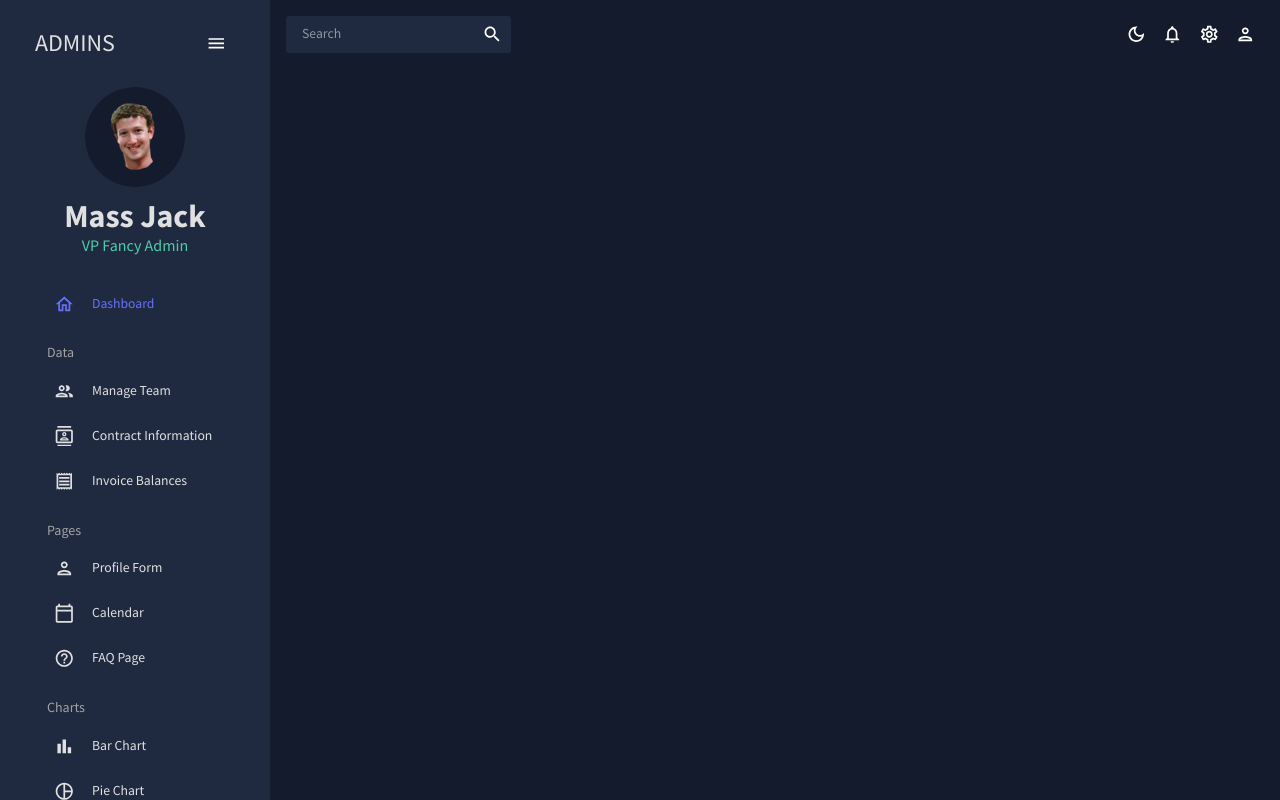
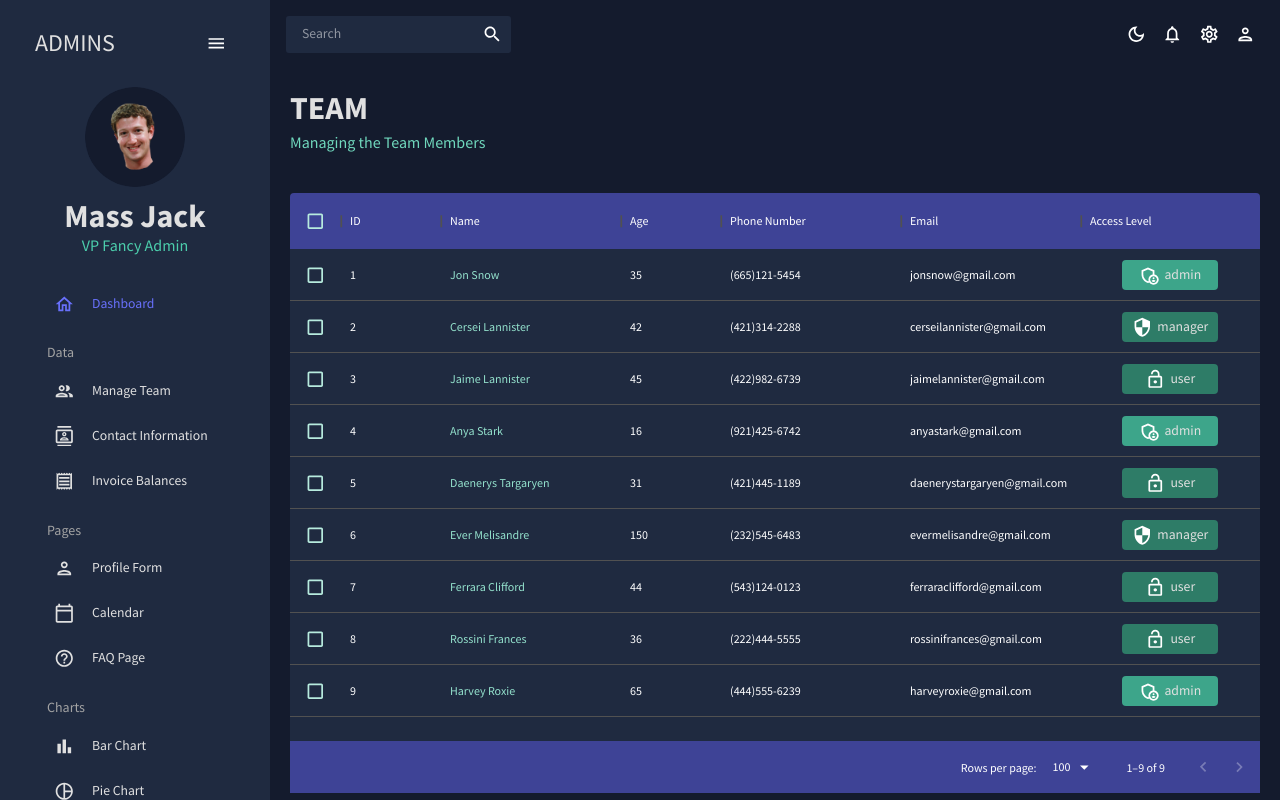
Before and after one commit to massjack1/admin-dashboard, a React (Create React App) app: page /team in a window 1280 px wide. Built offline with nearby package versions, Linux system fonts and the light colour scheme.

Commit message:
Create tables with MUI Data grid

```diff
--- /dev/null
+++ b/src/scenes/contacts/index.jsx
@@ -0,0 +1,97 @@
+import { Box } from "@mui/material";
+import { DataGrid, GridToolbar } from "@mui/x-data-grid";
+import { tokens } from "../../theme";
+import { mockDataContacts } from "../../data/mockData";
+import { useTheme } from "@mui/material";
+import Header from "../../components/Header";
+
+const Contacts = () => {
+  const theme = useTheme();
+  const colors = tokens(theme.palette.mode);
+
+  const columns = [
+    { field: "id", headerName: "ID", flex: 0.5 },
+    { field: "registrarId", headerName: "Registrar ID" },
+    {
+        field: "name",
+         headerName: "Name",
+          flex: 1,
+          cellClassName: "name-column--cell",
+        },
+        {
+            field: "age",
+             headerName: "Age",
+              type: "number",
+              headerAlign: "left",
+              align: "left",
+            },
+            {
+                field: "phone",
+                 headerName: "Phone Number",
+                 flex: 1,
+                },
+                {
+                    field: "email",
+                     headerName: "Email",
+                     flex: 1,
+                    },
+                    {
+                        field: "address",
+                         headerName: "Address",
+                         flex: 1,
+                        },
+                        {
+                            field: "city",
+                             headerName: "City",
+                             flex: 1,
+                            },
+                            {
+                                field: "zipCode",
+                                 headerName: "Zip Code",
+                                 flex: 1,
+                                },
+                    ];
+  return (
+    <Box m="20px">
+        <Header title="Contacts" subtitle="List of Contacts for Future Reference" />
+        <Box
+        m="40px 0 0 0"
+        height="75vh"
+        sx={{ "& .MuiDataGrid-root": {
+            border: "none",
+        },
+        "& .MuiDataGrid-cell": {
+            borderBottom: "none",
+        },
+        "& .name-column--cell": {
+            color:colors.greenAccent[300]
+        },
+        "& .MuiDataGrid-columnHeaders": {
+            backgroundColor: colors.blueAccent[700],
+            borderBottom: "none",
+        },
+        "& .MuiDataGrid-virtualScroller": {
+            backgroundColor: colors.primary[400],
+          },
+          "& .MuiDataGrid-footerContainer": {
+            borderTop: "none",
+            backgroundColor: colors.blueAccent[700],
+          },
+          "& .MuiCheckbox-root": {
+            color: `${colors.greenAccent[200]} !important`,
+          },
+          "& .MuiDataGrid-toolbarContainer .MuiButton-text": {
+            color: `${colors.grey[100]} !important`,
+          },
+        }}>
+            <DataGrid
+            rows={mockDataContacts}
+            columns={columns}
+            components={{ Toolbar: GridToolbar }}
+            />
+        </Box>
+    </Box>
+  );
+};
+
+export default Contacts;
--- a/src/scenes/dashboard/index.jsx
+++ b/src/scenes/dashboard/index.jsx
@@ -1,11 +1,19 @@
-import { Box } from "@mui/material";
+import { Box, Button, IconButton, Typography, useTheme } from "@mui/material";
 import Header from "../../components/Header";
+import { tokens } from "../../theme";
+
 const Dashboard = () => {
-    return <Box m="2px">
+    const theme = useTheme();
+  const colors = tokens(theme.palette.mode);
+
+    return (
+    <Box m="20px">
+        {/*Header*/}
         <Box display="flex" justifyContent="space-between" alignItems="center">
         <Header title="DASHBOARD" subtitle="Welcome to your dashboard" />
     </Box>
-    </Box>;
-}
+    </Box>
+    );
+};
 
 export default Dashboard;
--- a/src/scenes/global/Sidebar.jsx
+++ b/src/scenes/global/Sidebar.jsx
@@ -125,8 +125,8 @@
                         />
 
                         <Item
-                        title="Contract Information"
-                        to="/contracts"
+                        title="Contact Information"
+                        to="/contacts"
                         icon={<ContactsOutlinedIcon />}
                         selected={selected}
                         setSelected={setSelected}
--- /dev/null
+++ b/src/scenes/invoices/index.jsx
@@ -0,0 +1,83 @@
+import { Box, Typography, useTheme } from "@mui/material";
+import { DataGrid } from "@mui/x-data-grid";
+import { tokens } from "../../theme";
+import { mockDataInvoices } from "../../data/mockData";
+import Header from "../../components/Header";
+
+const Invoices = () => {
+  const theme = useTheme();
+  const colors = tokens(theme.palette.mode);
+  const columns = [
+    { field: "id", headerName: "ID" },
+    {
+      field: "name",
+      headerName: "Name",
+      flex: 1,
+      cellClassName: "name-column--cell",
+    },
+    {
+      field: "phone",
+      headerName: "Phone Number",
+      flex: 1,
+    },
+    {
+      field: "email",
+      headerName: "Email",
+      flex: 1,
+    },
+    {
+      field: "cost",
+      headerName: "Cost",
+      flex: 1,
+      renderCell: (params) => (
+        <Typography color={colors.greenAccent[500]}>
+          ${params.row.cost}
+        </Typography>
+      ),
+    },
+    {
+      field: "date",
+      headerName: "Date",
+      flex: 1,
+    },
+  ];
+
+  return (
+    <Box m="20px">
+      <Header title="INVOICES" subtitle="List of Invoice Balances" />
+      <Box
+        m="40px 0 0 0"
+        height="75vh"
+        sx={{
+          "& .MuiDataGrid-root": {
+            border: "none",
+          },
+          "& .MuiDataGrid-cell": {
+            borderBottom: "none",
+          },
+          "& .name-column--cell": {
+            color: colors.greenAccent[300],
+          },
+          "& .MuiDataGrid-columnHeaders": {
+            backgroundColor: colors.blueAccent[700],
+            borderBottom: "none",
+          },
+          "& .MuiDataGrid-virtualScroller": {
+            backgroundColor: colors.primary[400],
+          },
+          "& .MuiDataGrid-footerContainer": {
+            borderTop: "none",
+            backgroundColor: colors.blueAccent[700],
+          },
+          "& .MuiCheckbox-root": {
+            color: `${colors.greenAccent[200]} !important`,
+          },
+        }}
+      >
+        <DataGrid checkboxSelection rows={mockDataInvoices} columns={columns} />
+      </Box>
+    </Box>
+  );
+};
+
+export default Invoices;
--- /dev/null
+++ b/src/scenes/team/index.jsx
@@ -0,0 +1,111 @@
+import { Box, Typography, useTheme } from "@mui/material";
+import { DataGrid } from "@mui/x-data-grid";
+import { tokens } from "../../theme";
+import { mockDataTeam } from "../../data/mockData";
+import AdminPanelSettingsOutlinedIcon from "@mui/icons-material/AdminPanelSettingsOutlined";
+import LockOpenOutlinedIcon from "@mui/icons-material/LockOpenOutlined";
+import SecurityOutlinedIcon from "@mui/icons-material/SecurityOutlined";
+import Header from "../../components/Header";
+
+const Team = () => {
+  const theme = useTheme();
+  const colors = tokens(theme.palette.mode);
+
+  const columns = [
+    { field: "id", headerName: "ID" },
+    {
+        field: "name",
+         headerName: "Name",
+          flex: 1,
+          cellClassName: "name-column--cell",
+        },
+        {
+            field: "age",
+             headerName: "Age",
+              type: "number",
+              headerAlign: "left",
+              align: "left",
+            },
+            {
+                field: "phone",
+                 headerName: "Phone Number",
+                 flex: 1,
+                },
+                {
+                    field: "email",
+                     headerName: "Email",
+                     flex: 1,
+                    },
+                    {
+                    field: "accessLevel",
+                    headerName: "Access Level",
+                    flex: 1,
+                    renderCell: ({ row: { access }}) => {
+                        return (
+                    <Box
+                    width="60%"
+                    m="0 auto"
+                    p="5px"
+                    display="flex"
+                    justifyContent="center"
+                    backgroundColor={
+                        access === "admin"
+                          ? colors.greenAccent[600]
+                          : access === "manager"
+                          ? colors.greenAccent[700]
+                          : colors.greenAccent[700]
+                      }
+                    borderRadius="4px"
+                            >
+                                {access === "admin" && <AdminPanelSettingsOutlinedIcon />}
+                                {access === "manager" && <SecurityOutlinedIcon />}
+                                {access === "user" && <LockOpenOutlinedIcon />}
+                                <Typography color={colors.grey[100]} sx={{ ml: "5px" }}>
+                                    {access}
+                                </Typography>
+                            </Box>
+
+                            );
+                         },
+                       },
+                    ];
+  return (
+    <Box m="20px">
+        <Header title="TEAM" subtitle="Managing the Team Members" />
+        <Box
+        m="40px 0 0 0"
+        height="75vh"
+        sx={{ "& .MuiDataGrid-root": {
+            border: "none",
+        },
+        "& .MuiDataGrid-cell": {
+            borderBottom: "none"
+        },
+        "& .name-column--cell": {
+            color:colors.greenAccent[300]
+        },
+        "& .MuiDataGrid-columnHeaders": {
+            backgroundColor: colors.blueAccent[700],
+            borderBottom: "none"
+        },
+        "& .MuiDataGrid-virtualScroller": {
+            backgroundColor: colors.primary[400],
+          },
+          "& .MuiDataGrid-footerContainer": {
+            borderTop: "none",
+            backgroundColor: colors.blueAccent[700],
+          },
+          "& .MuiCheckbox-root": {
+            color: `${colors.greenAccent[200]} !important`,
+          },
+        }}>
+            <DataGrid
+            checkboxSelection
+            rows={mockDataTeam}
+            columns={columns} />
+        </Box>
+    </Box>
+  );
+};
+
+export default Team;
```
Also changed, not shown: src/App.js (+8 -8 lines), src/components/Header.jsx (+4 -6 lines).
